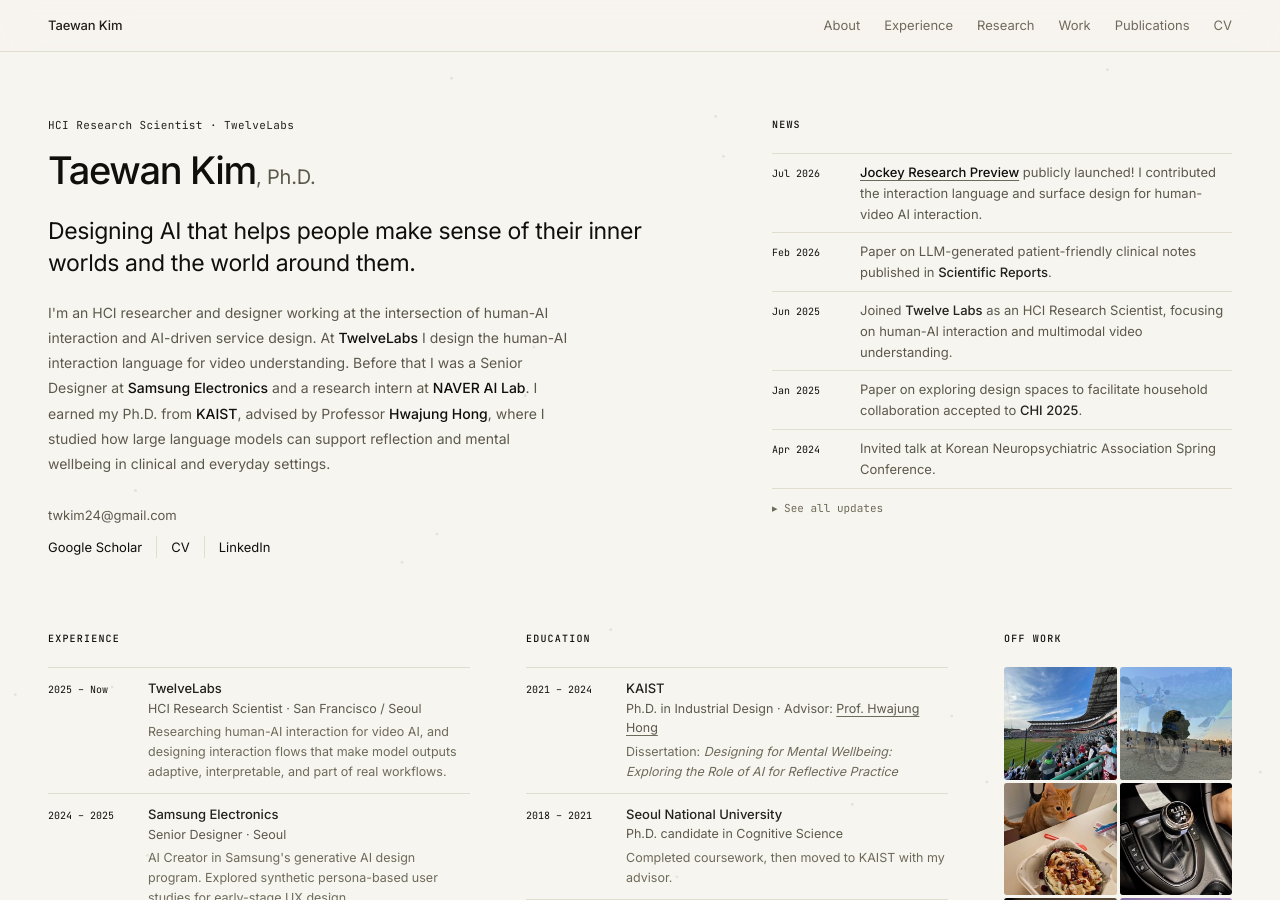
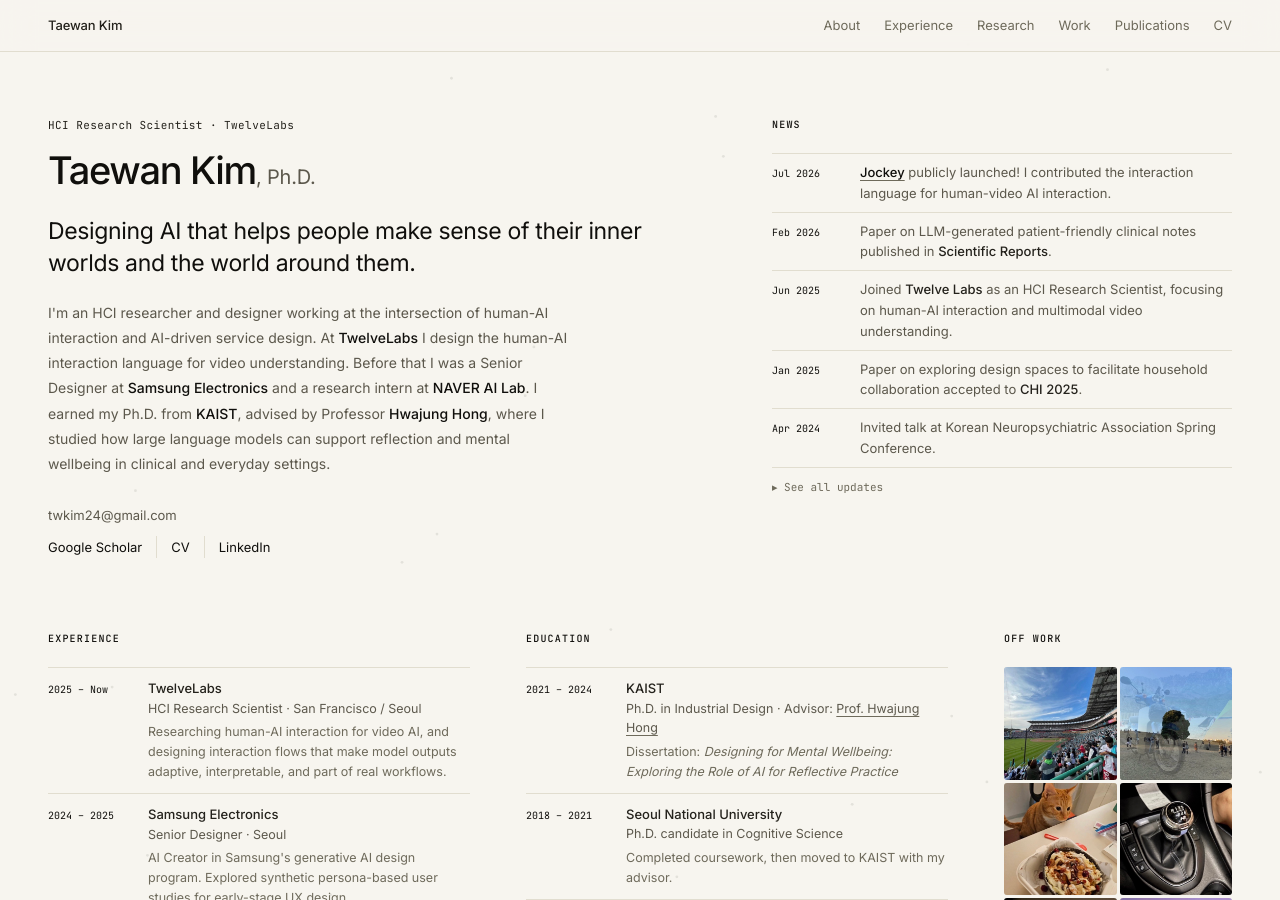
Before and after one commit to Taewan-HCI/Kim.Taewan, a Jekyll site: the page built from index.html, in a window 1280 px wide and 900 px high. Built offline with Jekyll 4.4.1, drawn with Linux system fonts in a browser that asks for light colours.

Commit message:
Revise news item for Jockey launch
Updated news item to reflect the launch of Jockey and removed mention of surface design.

```diff
--- a/index.html
+++ b/index.html
@@ -75,7 +75,7 @@
         <div class="news-list">
             <div class="news-item">
                 <time class="news-date">Jul 2026</time>
-                <p class="news-text"><a href="https://www.twelvelabs.io/jockey" target="_blank"><strong>Jockey Research Preview</strong></a> publicly launched! I contributed the interaction language and surface design for human-video AI interaction.</p>
+                <p class="news-text"><a href="https://www.twelvelabs.io/jockey" target="_blank"><strong>Jockey</strong></a> publicly launched! I contributed the interaction language for human-video AI interaction.</p>
             </div>
             <div class="news-item">
                 <time class="news-date">Feb 2026</time>
```
